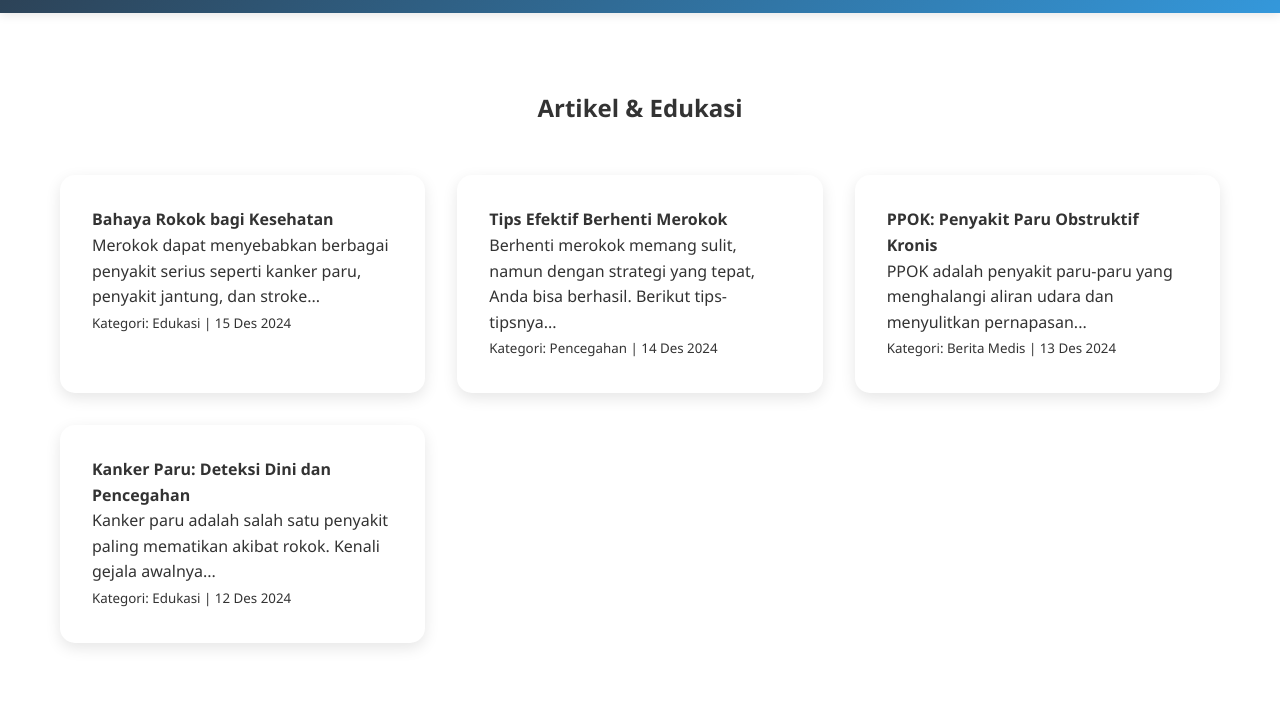
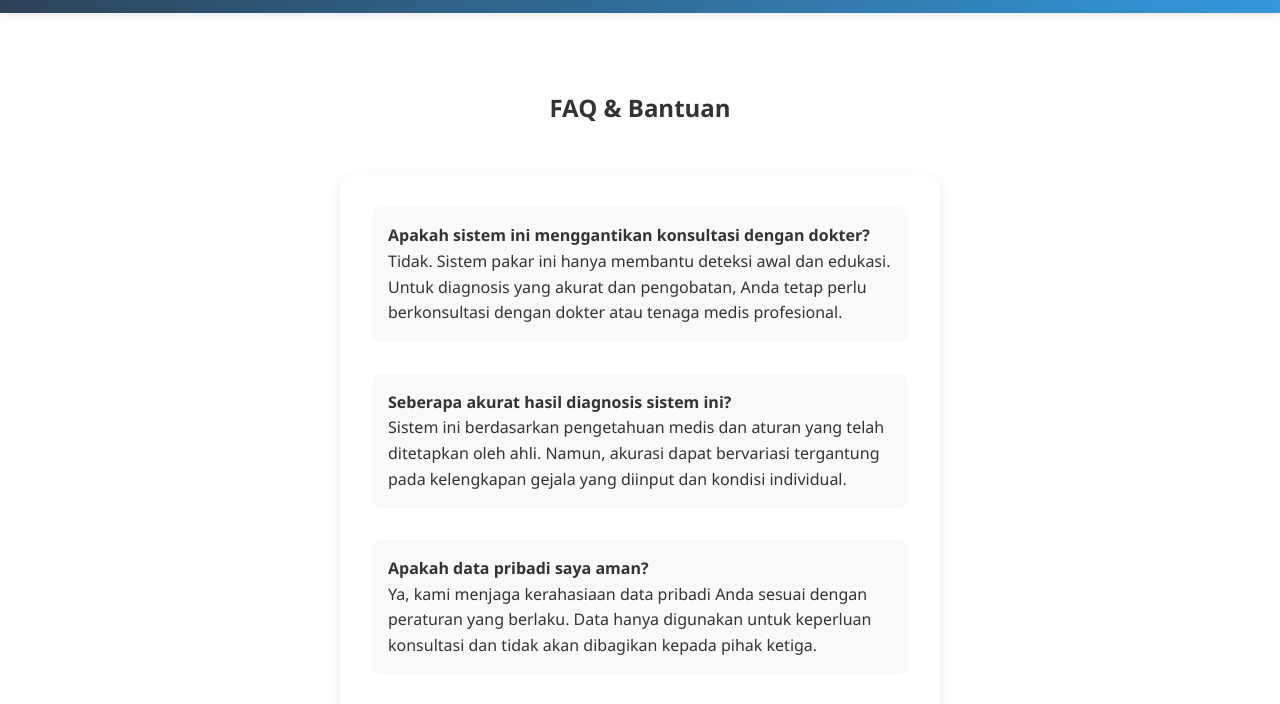
Before and after one commit to julinotmonth/aqila, a plain HTML site: page index.html in a window 1280 px wide. Shown: the part 71-775 px from the top of the page. Drawn offline with Linux system fonts and the light colour scheme.

Commit message:
Add files via upload

```diff
--- a/index.html
+++ b/index.html
@@ -828,7 +828,7 @@
         </div>
 
         <!-- ARTICLES PAGE -->
-        <div id="articles" class="page active">
+        <div id="articles" class="page">
             <section style="padding: 80px 0;">
                 <div class="container">
                     <h2 style="text-align: center; margin-bottom: 3rem;">Artikel & Edukasi</h2>
@@ -871,7 +871,7 @@
         </div>
 
         <!-- FAQ PAGE -->
-        <div id="faq" class="page">
+        <div id="faq" class="page active">
             <section style="padding: 80px 0;">
                 <div class="container">
                     <h2 style="text-align: center; margin-bottom: 3rem;">FAQ & Bantuan</h2>
```
